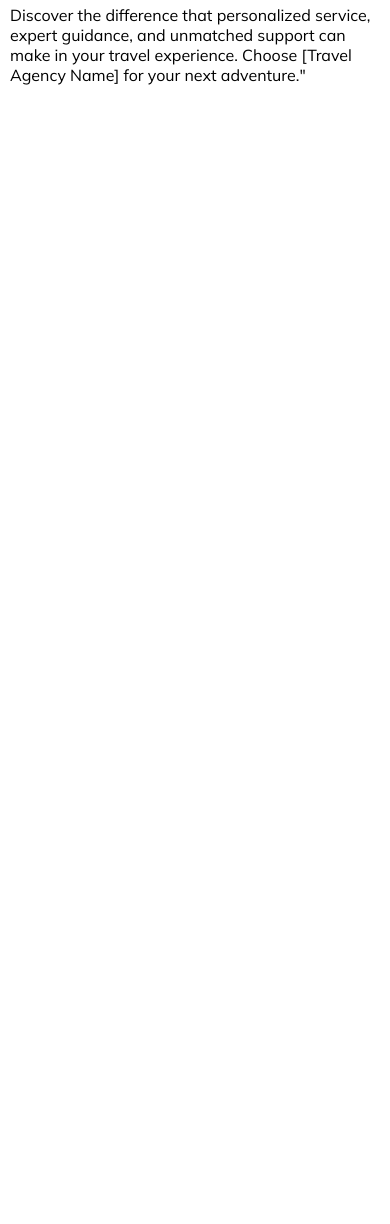
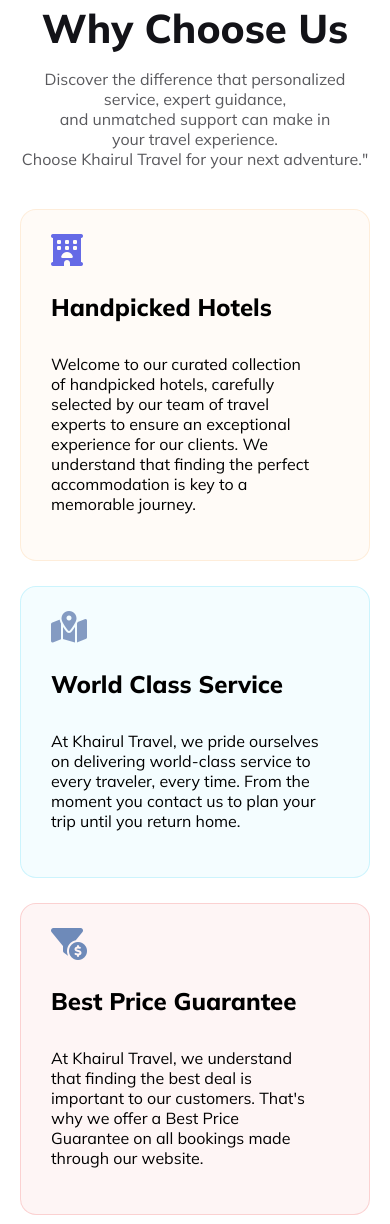
Before and after one commit to Khairulhasan111/assignment-two-travel, a plain HTML site: page index.html in a window 390 px wide. Shown: the part 4636-5860 px from the top of the page. Before the commit the page ends 4771 px from the top, so only its background shows below. Drawn offline with Linux system fonts and the light colour scheme.

Commit message:
choose section done

```diff
--- a/index.html
+++ b/index.html
@@ -10,6 +10,7 @@
     <link rel="preconnect" href="https://fonts.gstatic.com" crossorigin>
     <link href="https://fonts.googleapis.com/css2?family=Mulish:ital,wght@0,200..1000;1,200..1000&display=swap"
         rel="stylesheet">
+    <script src="https://kit.fontawesome.com/9ea94a0d88.js" crossorigin="anonymous"></script>
 </head>
 
 <body>
@@ -101,15 +102,22 @@
 
             <div class="popular-content">
                 <h2 class="content-title">Our Popular Tours</h2>
-                <p class="content-des">Embark on a journey through the heart of Europe and discover its most iconic landmarks and vibrant cultures with our "Majestic Europe" tour.</p>
+                <p class="content-des">Embark on a journey through the heart of Europe and discover its most iconic
+                    landmarks and vibrant cultures with our "Majestic Europe" tour.</p>
 
                 <ul class="content-des">
-                    <li>"Majestic Europe: Explore the Highlights" - A 10-day guided tour covering iconic European cities such as Paris, Rome, and London</li>
-                    <li>"Tropical Paradise: Discovering the Caribbean" - An 8-day cruise tour visiting popular Caribbean islands like Jamaica, Barbados, and the Bahamas</li>
-                    <li>"Wilderness Adventure: Trekking in Patagonia" - A 12-day hiking tour through the stunning landscapes of Patagonia, Argentina, and Chile</li>
+                    <li>"Majestic Europe: Explore the Highlights" - A 10-day guided tour covering iconic European cities
+                        such as Paris, Rome, and London</li>
+                    <li>"Tropical Paradise: Discovering the Caribbean" - An 8-day cruise tour visiting popular Caribbean
+                        islands like Jamaica, Barbados, and the Bahamas</li>
+                    <li>"Wilderness Adventure: Trekking in Patagonia" - A 12-day hiking tour through the stunning
+                        landscapes of Patagonia, Argentina, and Chile</li>
                 </ul>
 
-                <p class="content-des">Begin your adventure in the romantic city of Paris, where you'll marvel at the elegance of the Eiffel Tower, stroll along the Champs-Élysées, and indulge in gourmet cuisine at quaint bistros. Then, venture to the eternal city of Rome, where ancient wonders like the Colosseum and Vatican City await your exploration.</p>
+                <p class="content-des">Begin your adventure in the romantic city of Paris, where you'll marvel at the
+                    elegance of the Eiffel Tower, stroll along the Champs-Élysées, and indulge in gourmet cuisine at
+                    quaint bistros. Then, venture to the eternal city of Rome, where ancient wonders like the Colosseum
+                    and Vatican City await your exploration.</p>
 
                 <input class="where-btn" type="submit" value="Read More">
 
@@ -132,7 +140,9 @@
         <section class="destination">
 
             <h3 id="des-title" class="content-title">Choose Your Destination</h3>
-            <p id="des-des" class="content-des">No matter where your wanderlust takes you, our "Choose Your Destination" options offer endless<br> possibilities for unforgettable travel experiences. Start planning your dream<br> vacation today and let us turn your travel dreams into reality!</p>
+            <p id="des-des" class="content-des">No matter where your wanderlust takes you, our "Choose Your Destination"
+                options offer endless<br> possibilities for unforgettable travel experiences. Start planning your
+                dream<br> vacation today and let us turn your travel dreams into reality!</p>
 
 
 
@@ -193,16 +203,32 @@
 
         <section class="choose">
 
-            <h3>Why Choose Us</h3>
-            <p>Discover the difference that personalized service, expert guidance, and unmatched support can make in your travel experience. Choose [Travel Agency Name] for your next adventure."</p>
+            <h3 class="content-title">Why Choose Us</h3>
+            <p class="content-des">Discover the difference that personalized service, expert guidance,<br> and unmatched support can make in<br>
+                your travel experience.<br> Choose Khairul Travel for your next adventure."</p>
 
-            <div class="choose-row">
+            <div class="choose-first-row">
+
+                <div class="choose-first-row-one">
+                    <i class="fa-solid fa-hotel fa-2xl" style="color: #656ae6;"></i>
+                    <h4 class="choose-common-title">Handpicked Hotels</h4>
+                    <p class="choose-common-des">Welcome to our curated collection of handpicked hotels, carefully selected by our team of travel experts to ensure an exceptional experience for our clients. We understand that finding the perfect accommodation is key to a memorable journey.</p>
+                </div>
+                <div class="choose-first-row-two">
+                    <i class="fa-solid fa-map-location-dot fa-2xl" style="color: #849bc2;"></i>
+                    <h4 class="choose-common-title">World Class Service</h4>
+                    <p class="choose-common-des">At Khairul Travel, we pride ourselves on delivering world-class service to every traveler, every time. From the moment you contact us to plan your trip until you return home.</p>
+                </div>
 
             </div>
 
 
-            <div class="choose-row">
-
+            <div class="choose-second-row">
+                <div class="choose-row-two">
+                    <i class="fa-solid fa-filter-circle-dollar fa-2xl" style="color: #6e8ab9;"></i>
+                    <h4 class="choose-common-title">Best Price Guarantee</h4>
+                    <p class="choose-common-des">At Khairul Travel, we understand that finding the best deal is important to our customers. That's why we offer a Best Price Guarantee on all bookings made through our website.</p>
+                </div>
             </div>
 
 
@@ -210,6 +236,27 @@
 
         <!-- Choose us section ends here -->
 
+
+
+
+
+
+
+        <!-- Deals section starts here -->
+
+
+        <section class="deals">
+
+
+
+
+
+        </section>
+
+
+
+
+        <!-- Deals section ends here -->
 
 
 
--- a/styles/style.css
+++ b/styles/style.css
@@ -304,6 +304,78 @@ a {
 
 /* destination section ends */
 
+
+/* Choose section starts here */
+
+.choose {
+    margin: 100px auto;
+    text-align: center;
+}
+
+.choose-first-row {
+    display: flex;
+    justify-content: space-between;
+    gap: 25px;
+    text-align: left;
+    margin-bottom: 25px;
+    margin-top: 40px;
+}
+
+.choose-first-row-one {
+    box-sizing: border-box;
+    border: 1px solid rgba(251, 181, 99, 0.2);
+    border-radius: 16px;
+    width: 587.5px;
+    background: rgba(251, 181, 99, 0.05);
+    padding: 30px 50px 30px 30px;
+}
+
+.choose-first-row-two {
+    box-sizing: border-box;
+    border: 1px solid rgba(41, 206, 246, 0.2);
+    border-radius: 16px;
+    width: 587.5px;
+    background: rgba(41, 206, 246, 0.05);
+    padding: 30px 50px 30px 30px;
+}
+
+.choose-row-two {
+    box-sizing: border-box;
+    border: 1px solid rgba(233, 68, 68, 0.2);
+    border-radius: 16px;
+    width: 587.5px;
+    background: rgba(233, 68, 68, 0.05);
+    margin: 0 auto;
+    padding: 30px 50px 30px 30px;
+    text-align: left;
+
+}
+
+.choose-common-title {
+    font-size: 24px;
+    font-weight: 800;
+}
+
+.choose-common-des {
+    font-size: 16px;
+    font-weight: 400;
+}
+
+
+
+/* Choose section ends here */
+
+
+
+
+/* Deals section starts here */
+
+
+
+
+
+
+/* Deals section ends here */
 
 
 
@@ -633,6 +705,71 @@ a {
 
 
 
+    /* Choose section starts here */
+
+    .choose {
+        margin: 50px auto;
+        text-align: center;
+        padding: 10px;
+    }
+
+    .choose-first-row {
+        flex-direction: column;
+        justify-content: space-between;
+        gap: 25px;
+        text-align: left;
+        margin-bottom: 25px;
+        margin-top: 40px;
+    }
+
+    .choose-first-row-one {
+        box-sizing: border-box;
+        border: 1px solid rgba(251, 181, 99, 0.2);
+        border-radius: 16px;
+        width: 100%;
+        background: rgba(251, 181, 99, 0.05);
+        padding: 30px 50px 30px 30px;
+    }
+
+    .choose-first-row-two {
+        box-sizing: border-box;
+        border: 1px solid rgba(41, 206, 246, 0.2);
+        border-radius: 16px;
+        width: 100%;
+        background: rgba(41, 206, 246, 0.05);
+        padding: 30px 50px 30px 30px;
+    }
+
+    .choose-row-two {
+        box-sizing: border-box;
+        border: 1px solid rgba(233, 68, 68, 0.2);
+        border-radius: 16px;
+        width: 100%;
+        background: rgba(233, 68, 68, 0.05);
+        margin: 0 auto;
+        padding: 30px 50px 30px 30px;
+        text-align: left;
+
+    }
+
+    .choose-common-title {
+        font-size: 24px;
+        font-weight: 800;
+    }
+
+    .choose-common-des {
+        font-size: 16px;
+        font-weight: 400;
+    }
+
+
+
+    /* Choose section ends here */
+
+
+
+
+
 
 
 
```
